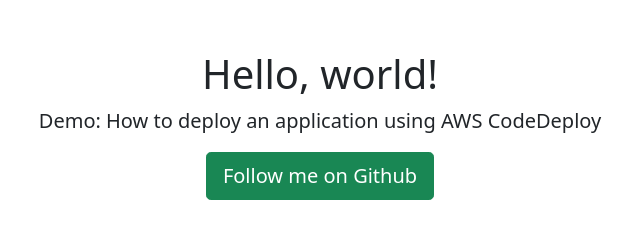
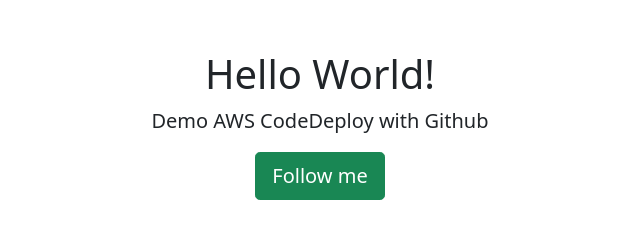
Before and after one commit to deemount/codedeploy-tutorial, a plain HTML site: page index.html in a window 1280 px wide. Shown: the whole page, without its empty margins (320-960 px from the left). Drawn offline with nearby package versions, Linux system fonts and the light colour scheme.

Commit message:
Minor changes

```diff
--- a/index.html
+++ b/index.html
@@ -6,7 +6,7 @@
     <meta name="viewport" content="width=device-width, initial-scale=1">
     <!-- Bootstrap CSS -->
     <link href="https://cdn.jsdelivr.net/npm/bootstrap@5.0.2/dist/css/bootstrap.min.css" rel="stylesheet" integrity="sha384-EVSTQN3/azprG1Anm3QDgpJLIm9Nao0Yz1ztcQTwFspd3yD65VohhpuuCOmLASjC" crossorigin="anonymous">
-    <title>Salvatore Gonda @ AWS EC2 CodeDeploy</title>
+    <title>Salvatore Gonda @ AWS EC2 CodeDeploy Tutorial</title>
     <style media="screen">
         .jumbotron{
           margin-top: 50px;
@@ -16,9 +16,9 @@
     </head>
     <body>
     <div class="jumbotron">
-    <h1>Hello, world!</h1>
-        <p class="lead">Demo: How to deploy an application using AWS CodeDeploy</p>
-        <p><a class="btn btn-lg btn-success" href="https://deemount.github.io/" target="_blank" role="button">Follow me on Github</a></p>
+    <h1>Hello World!</h1>
+        <p class="lead">Demo AWS CodeDeploy with Github</p>
+        <p><a class="btn btn-lg btn-success" href="https://deemount.github.io/" target="_blank" role="button">Follow me</a></p>
     </div>
     <script src="https://cdn.jsdelivr.net/npm/@popperjs/core@2.9.2/dist/umd/popper.min.js" integrity="sha384-IQsoLXl5PILFhosVNubq5LC7Qb9DXgDA9i+tQ8Zj3iwWAwPtgFTxbJ8NT4GN1R8p" crossorigin="anonymous"></script>
     <script src="https://cdn.jsdelivr.net/npm/bootstrap@5.0.2/dist/js/bootstrap.min.js" integrity="sha384-cVKIPhGWiC2Al4u+LWgxfKTRIcfu0JTxR+EQDz/bgldoEyl4H0zUF0QKbrJ0EcQF" crossorigin="anonymous"></script>
```
